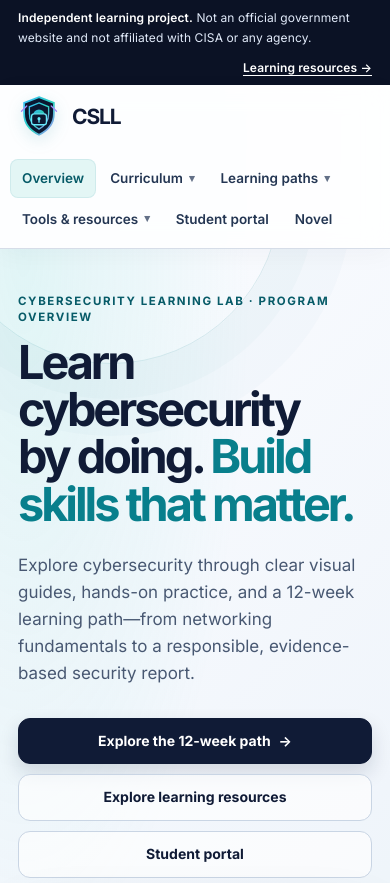
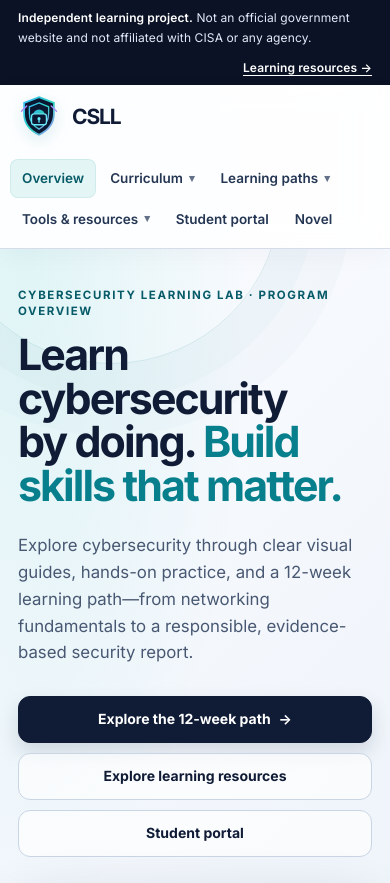
Before and after one commit to Learning-No/Cybersecurity-Learning-Lab, a Jekyll site: the page built from index.html, in a window 390 px wide. Shown: the top 883 px of the page. Built offline with Jekyll 4.4.1, drawn with Linux system fonts in a browser that asks for light colours; grey boxes are pictures that could not be loaded.

Commit message:
Add image-led responsive homepage design inspired by Squarespace

```diff
--- a/assets/css/executive.css
+++ b/assets/css/executive.css
@@ -794,3 +794,109 @@
     break-inside: avoid;
   }
 }
+
+
+/* Squarespace-inspired visual pass: image-led hero, generous spacing, and responsive cards. */
+.hero--visual {
+  gap: clamp(28px, 5vw, 68px);
+  align-items: stretch;
+  padding-top: clamp(48px, 7vw, 88px);
+  padding-bottom: clamp(48px, 6vw, 76px);
+}
+.hero--visual > div {
+  align-self: center;
+}
+.hero--visual h1 {
+  max-width: 13ch;
+  font-size: clamp(2.8rem, 5.6vw, 5rem);
+  line-height: 1.02;
+  letter-spacing: -.045em;
+}
+.hero--visual .lead {
+  max-width: 56ch;
+  font-size: clamp(1.05rem, 1.4vw, 1.22rem);
+}
+.hero--visual .snapshot {
+  position: relative;
+  isolation: isolate;
+  display: flex;
+  flex-direction: column;
+  justify-content: center;
+  min-height: 440px;
+  padding: clamp(24px, 3vw, 38px);
+  overflow: hidden;
+  border: 1px solid rgba(255,255,255,.18);
+  border-radius: 26px;
+  background:
+    linear-gradient(145deg, rgba(6, 25, 44, .88) 0%, rgba(6, 25, 44, .68) 48%, rgba(6, 25, 44, .32) 100%),
+    url("https://images.unsplash.com/photo-1550751827-4bd374c3f58b?auto=format&fit=crop&w=1400&q=85") center / cover;
+  box-shadow: 0 24px 60px rgba(11, 34, 57, .20);
+}
+.hero--visual .snapshot h2,
+.hero--visual .snapshot dt,
+.hero--visual .snapshot dd,
+.hero--visual .snapshot small,
+.hero--visual .snapshot .progress-head,
+.hero--visual .snapshot .progress-head b {
+  color: #fff;
+}
+.hero--visual .snapshot h2 {
+  font-size: 12px;
+  letter-spacing: .16em;
+}
+.hero--visual .snapshot .row {
+  border-color: rgba(255,255,255,.2);
+}
+.hero--visual .snapshot dt { color: #d2e5ef; }
+.hero--visual .snapshot .bar { background: rgba(255,255,255,.24); }
+.hero--visual .snapshot #progress-fill { background: #8de3ce; }
+.hero--visual .snapshot small { color: #e0edf4; }
+.home-hub-grid .hub-card {
+  min-height: 250px;
+  padding: 26px;
+  border-radius: 20px;
+}
+.section {
+  padding-top: clamp(44px, 6vw, 72px);
+  padding-bottom: clamp(44px, 6vw, 72px);
+}
+.section-head {
+  margin-bottom: 28px;
+}
+.summary-card,
+.phase,
+.panel,
+.note-card {
+  border-radius: 18px;
+}
+@media (max-width: 900px) {
+  .hero--visual {
+    grid-template-columns: 1fr;
+    gap: 28px;
+  }
+  .hero--visual h1 { max-width: 16ch; }
+  .hero--visual .snapshot { min-height: 340px; }
+}
+@media (max-width: 560px) {
+  .hero--visual { padding-top: 38px; padding-bottom: 38px; }
+  .hero--visual h1 { font-size: clamp(2.45rem, 11vw, 3.5rem); }
+  .hero--visual .snapshot { min-height: 0; padding: 22px; border-radius: 20px; }
+  .hero--visual .snapshot .row { gap: 12px; font-size: 13px; }
+  .home-hub-grid .hub-card { min-height: 220px; padding: 22px; }
+}
+@media (prefers-reduced-motion: reduce) {
+  .hero--visual *, .home-hub-grid .hub-card { transition: none !important; }
+}
+@media print {
+  .hero--visual .snapshot {
+    background: #fff !important;
+    color: #000;
+    min-height: 0;
+  }
+  .hero--visual .snapshot h2,
+  .hero--visual .snapshot dt,
+  .hero--visual .snapshot dd,
+  .hero--visual .snapshot small,
+  .hero--visual .snapshot .progress-head,
+  .hero--visual .snapshot .progress-head b { color: #000; }
+}
```
